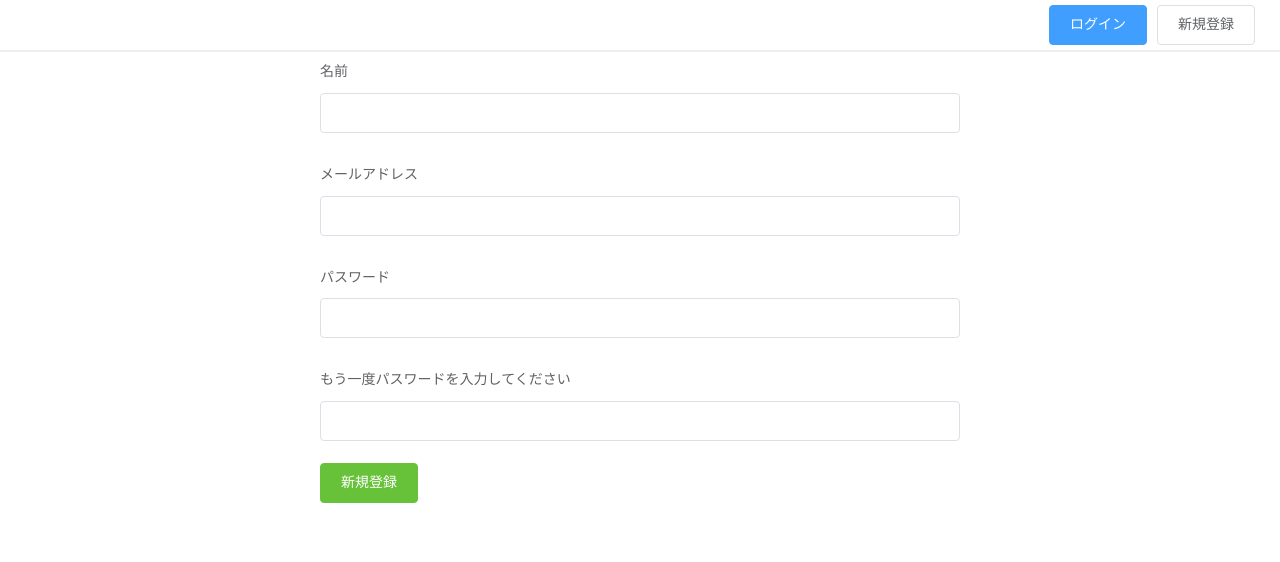
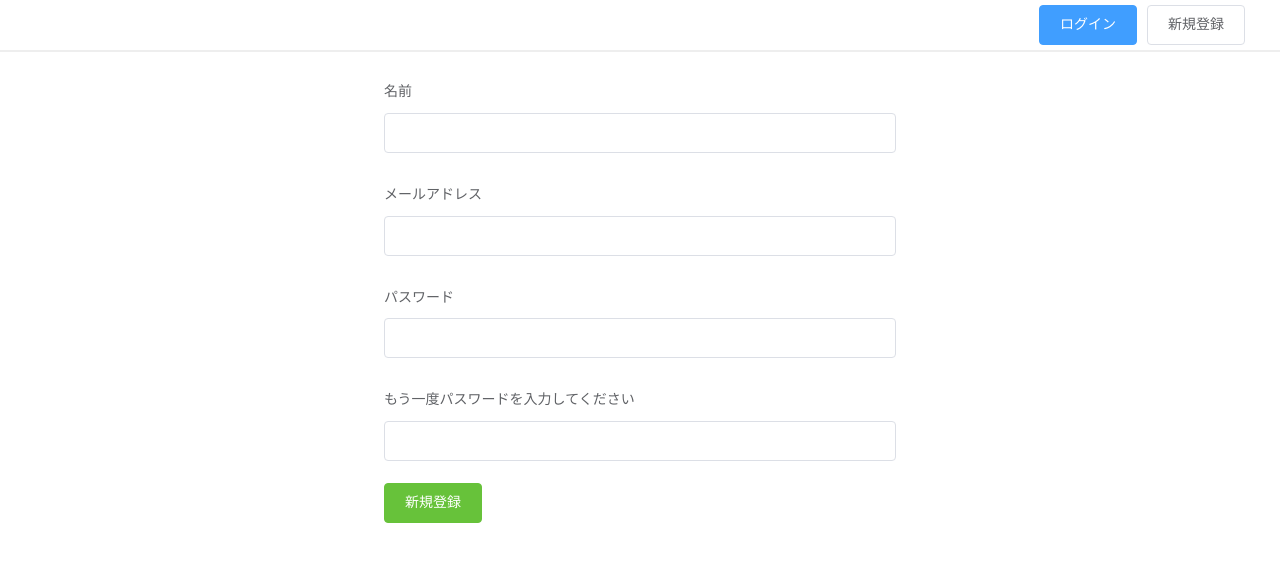
Before and after one commit to xhisashix/dd, a Nuxt app in the folder front/: page /register in a window 1280 px wide. Shown: the top 562 px of the page. Built offline with nearby package versions, Linux system fonts and the light colour scheme; no server answers.

Commit message:
スタイル調整

```diff
--- a/front/components/global/Header.vue
+++ b/front/components/global/Header.vue
@@ -7,7 +7,9 @@
         el-button(type='primary' v-if="!this.$auth.loggedIn") ログイン
       el-button(type='info' v-if="this.$auth.loggedIn" @click='logout') ログアウト
       a(href="/register")
-        el-button(type='default') 新規登録
+        el-button(type='default' v-if="!this.$auth.loggedIn") 新規登録
+      a(href="/mypage")
+        el-button(type='primary' v-if="this.$auth.loggedIn") マイページ
 </template>
 
 <script>
--- a/front/layouts/default.vue
+++ b/front/layouts/default.vue
@@ -1,10 +1,18 @@
 <template lang="pug">
 .layout
   Header
-  Nuxt
+  .main-content
+    Nuxt
   Footer
 </template>
+
 <script>
 export default {}
 </script>
-<style lang="stylus"></style>
+
+<style lang="stylus">
+.main-content
+  width: 80%
+  margin 0 auto
+  margin-top: 20px
+</style>
--- a/front/pages/login.vue
+++ b/front/pages/login.vue
@@ -29,7 +29,6 @@ export default {
   },
   methods: {
     async login() {
-      console.log('通化')
       try {
         await this.$auth.loginWith('local', {
           data: this.form,
--- /dev/null
+++ b/front/pages/mypage/index.vue
@@ -0,0 +1,8 @@
+<template lang="pug">
+.my-page
+  h1 マイページ
+</template>
+<script>
+export default {}
+</script>
+<style lang="stylus"></style>
--- a/front/pages/register.vue
+++ b/front/pages/register.vue
@@ -34,6 +34,7 @@ export default {
             data: this.form,
           })
         })
+        setTimeout(this.$router.replace({ path: '/mypage' }), 3000);
     },
   },
 }
```
